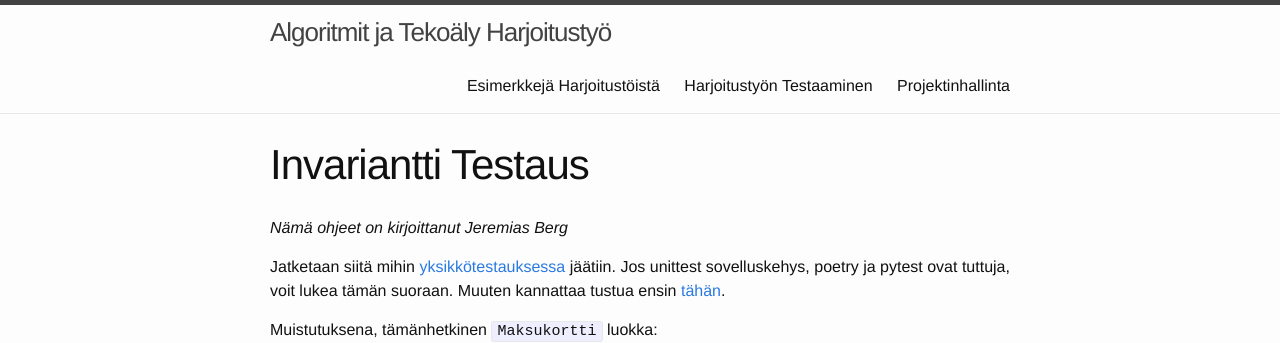
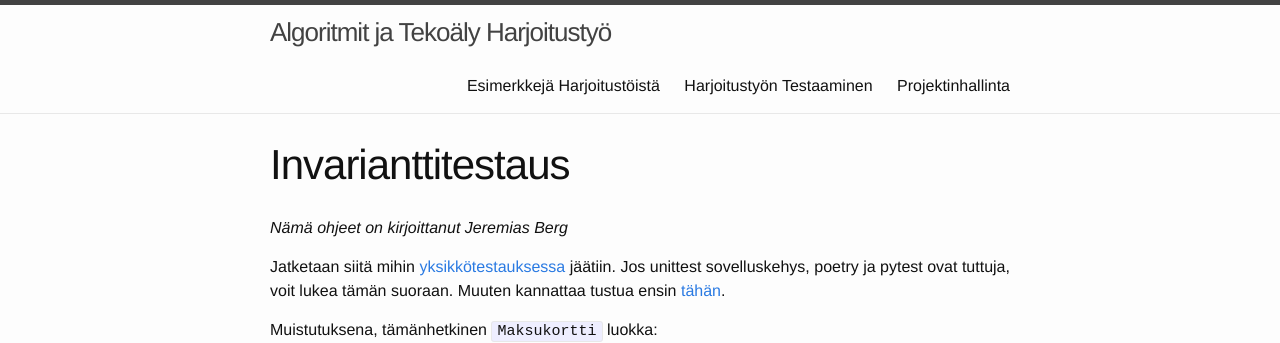
Before and after one commit to algolabra-hy/algolabra-hy.github.io, a Jekyll site: the page built from test_invariant.md, in a window 1280 px wide and 900 px high. Shown: the top 343 px of the window. Built offline with Jekyll 4.4.1, drawn with Linux system fonts in a browser that asks for light colours.

Commit message:
spelling

```diff
--- a/test_invariant.md
+++ b/test_invariant.md
@@ -1,7 +1,7 @@
 ---
 layout: page
 permalink: /invarianttest
-title: Invariantti Testaus
+title: Invarianttitestaus
 title_long: Invariant
 inheader: no
 ---
```
